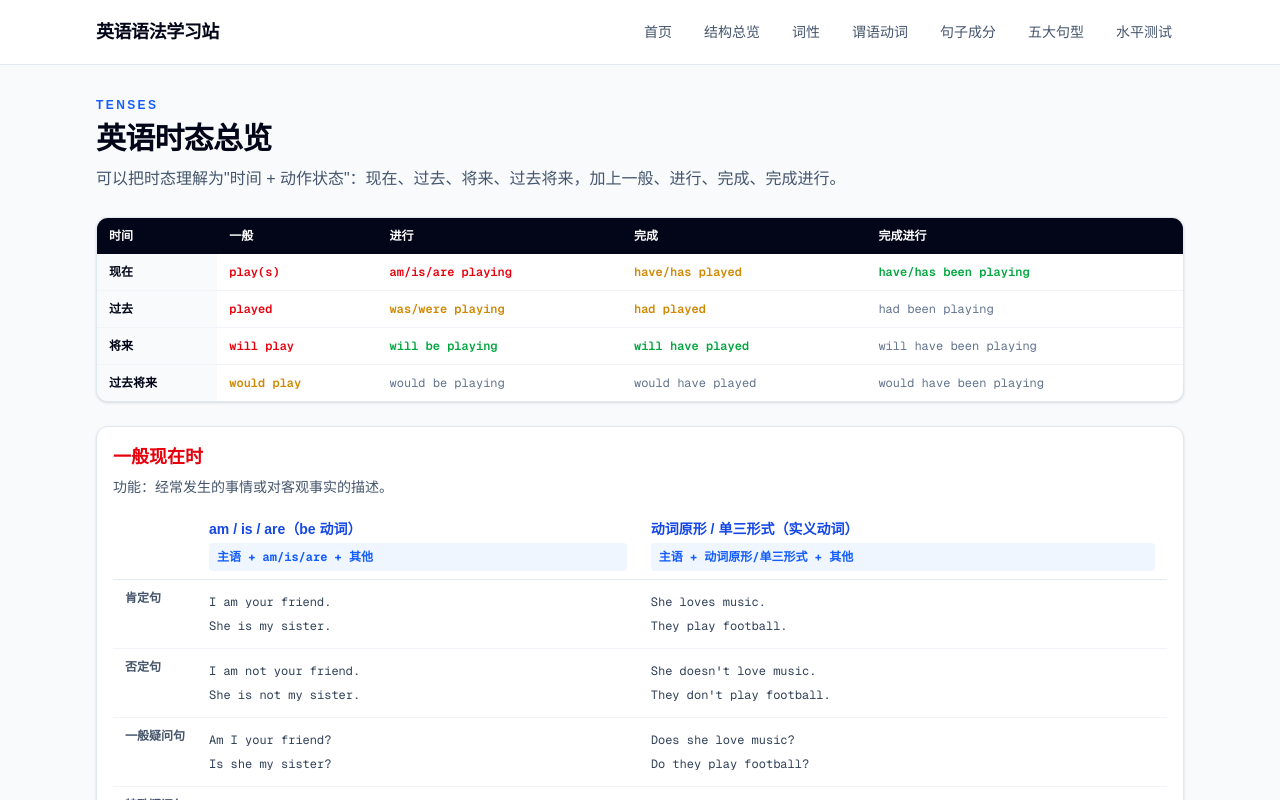
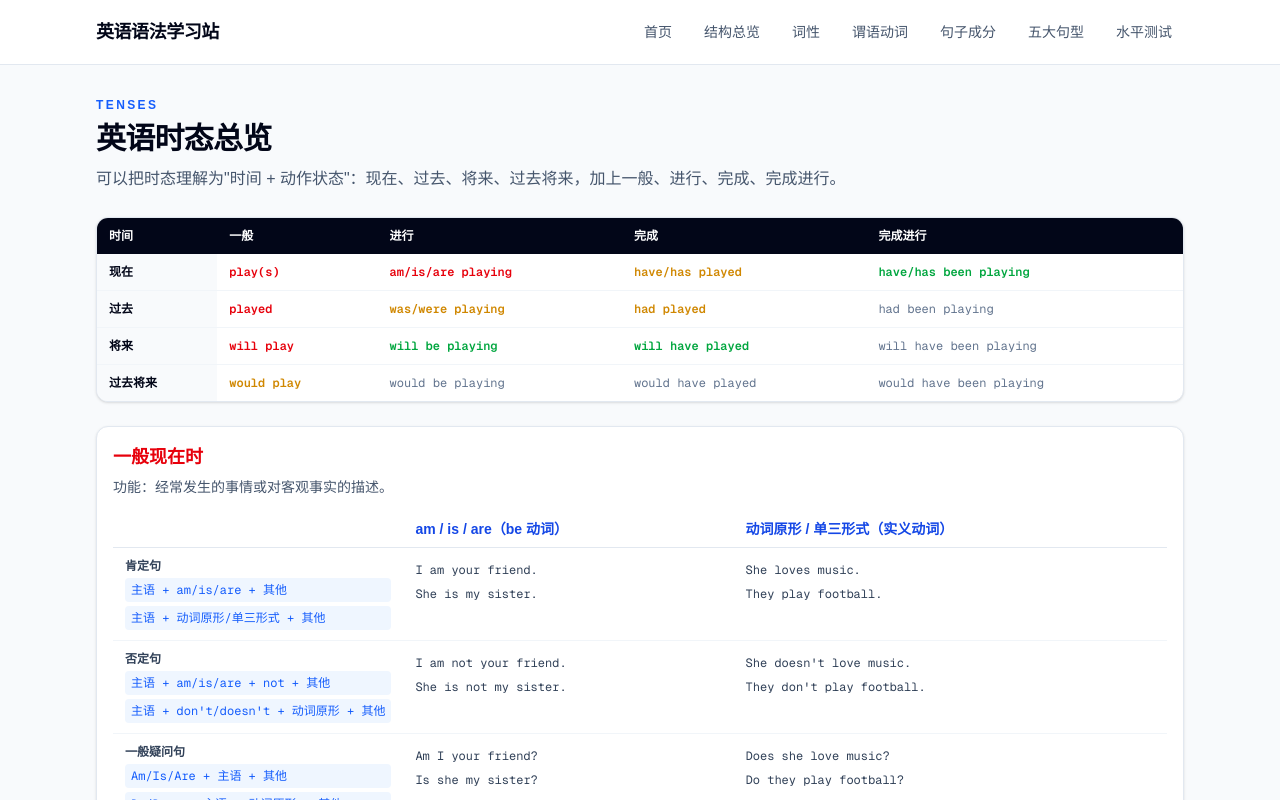
Before and after one commit to Jet-zz/EnglishGrammarSite, a Next.js app: page /grammar/tenses in a window 1280 px wide. Shown: the top 800 px of the page. Built offline with nearby package versions, Linux system fonts and the light colour scheme.

Commit message:
公式移到左侧行，列标题恢复纯文字

```diff
--- a/src/app/grammar/tenses/page.tsx
+++ b/src/app/grammar/tenses/page.tsx
@@ -74,13 +74,10 @@ export default function TensesPage() {
                   <table className="w-full min-w-[500px] text-left text-xs">
                     <thead>
                       <tr className="border-b border-slate-200">
-                        <th className="px-3 py-2 w-16 text-slate-400 font-semibold"></th>
-                        {tense.sentenceTable.colLabels.map((col) => (
-                          <th key={col.label} className="px-3 py-2 whitespace-nowrap">
-                            <div className="text-sm font-bold text-blue-700">{col.label}</div>
-                            <div className="mt-1 rounded bg-blue-50 px-2 py-1 font-mono text-xs leading-5 text-blue-600">
-                              {col.pattern}
-                            </div>
+                        <th className="px-3 py-2 w-28 text-slate-400 font-semibold"></th>
+                        {tense.sentenceTable.colLabels.map((label) => (
+                          <th key={label} className="px-3 py-2 text-sm font-bold text-blue-700 whitespace-nowrap">
+                            {label}
                           </th>
                         ))}
                       </tr>
@@ -88,8 +85,13 @@ export default function TensesPage() {
                     <tbody>
                       {tense.sentenceTable.body.map((row) => (
                         <tr key={row.sentenceType} className="border-b border-slate-100 last:border-0">
-                          <td className="px-3 py-2.5 font-semibold text-slate-600 align-top whitespace-nowrap">
-                            {row.sentenceType}
+                          <td className="px-3 py-2.5 align-top whitespace-nowrap">
+                            <div className="font-semibold text-slate-700">{row.sentenceType}</div>
+                            {row.formulas.map((f, fi) => (
+                              <div key={fi} className="mt-1 rounded bg-blue-50 px-1.5 py-0.5 font-mono text-xs leading-5 text-blue-600">
+                                {f}
+                              </div>
+                            ))}
                           </td>
                           {row.examples.map((col, ci) => (
                             <td key={ci} className="px-3 py-2.5 align-top">
--- a/src/content/tenses.ts
+++ b/src/content/tenses.ts
@@ -8,9 +8,10 @@ export type Tense = {
   question: string;
   note: string;
   sentenceTable?: {
-    colLabels: Array<{ label: string; pattern: string }>;
+    colLabels: string[];
     body: Array<{
       sentenceType: string;
+      formulas: string[];
       examples: string[][];
     }>;
   };
@@ -35,13 +36,11 @@ export const tenses: Tense[] = [
     question: "Does she love music? / Is she a teacher?",
     note: "be动词 和 实义动词属于冤家路窄，句子里永远只能出现一个。\n主语是第三人称单数时，实义动词记得加 s。",
     sentenceTable: {
-      colLabels: [
-        { label: "am / is / are（be 动词）", pattern: "主语 + am/is/are + 其他" },
-        { label: "动词原形 / 单三形式（实义动词）", pattern: "主语 + 动词原形/单三形式 + 其他" },
-      ],
+      colLabels: ["am / is / are（be 动词）", "动词原形 / 单三形式（实义动词）"],
       body: [
         {
           sentenceType: "肯定句",
+          formulas: ["主语 + am/is/are + 其他", "主语 + 动词原形/单三形式 + 其他"],
           examples: [
             ["I am your friend.", "She is my sister."],
             ["She loves music.", "They play football."],
@@ -49,6 +48,7 @@ export const tenses: Tense[] = [
         },
         {
           sentenceType: "否定句",
+          formulas: ["主语 + am/is/are + not + 其他", "主语 + don't/doesn't + 动词原形 + 其他"],
           examples: [
             ["I am not your friend.", "She is not my sister."],
             ["She doesn't love music.", "They don't play football."],
@@ -56,6 +56,7 @@ export const tenses: Tense[] = [
         },
         {
           sentenceType: "一般疑问句",
+          formulas: ["Am/Is/Are + 主语 + 其他", "Do/Does + 主语 + 动词原形 + 其他"],
           examples: [
             ["Am I your friend?", "Is she my sister?"],
             ["Does she love music?", "Do they play football?"],
@@ -63,6 +64,7 @@ export const tenses: Tense[] = [
         },
         {
           sentenceType: "特殊疑问句",
+          formulas: ["特殊疑问词 + 一般疑问句", "特殊疑问词 + 一般疑问句"],
           examples: [
             ["Who is your friend?", "What is that?"],
             ["Who loves music?", "What does she like?"],
@@ -70,6 +72,7 @@ export const tenses: Tense[] = [
         },
         {
           sentenceType: "祈使句",
+          formulas: ["Be + 其他", "动词原形 + 其他"],
           examples: [
             ["Be your friend.", "Be my sister."],
             ["Love music.", "Play football."],
```
